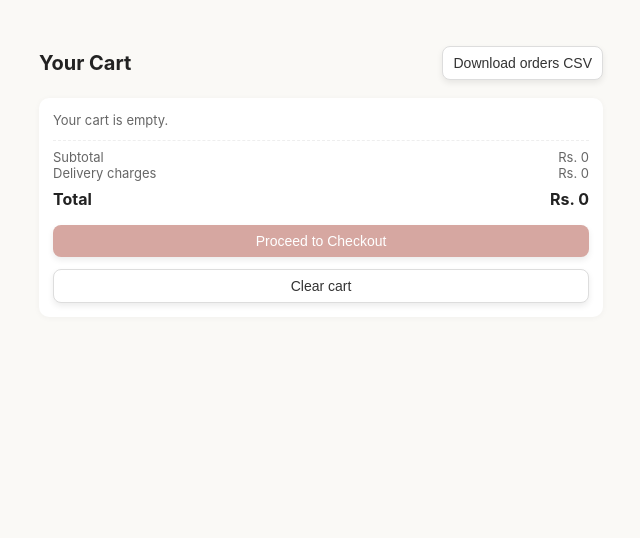
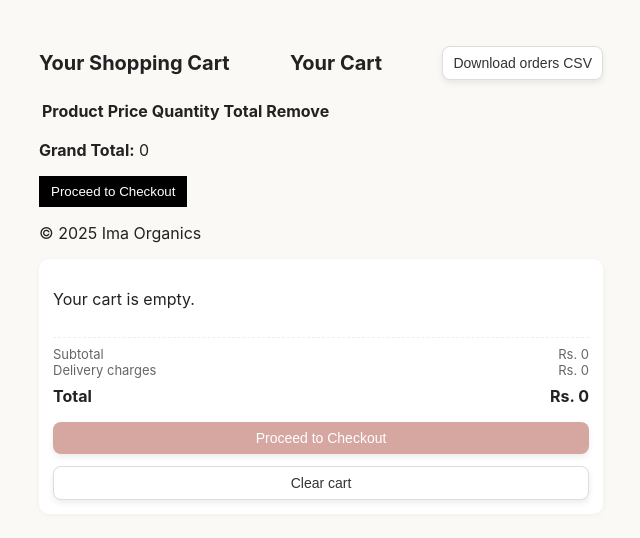
Before and after one commit to miaorganic/cart-checkout, a plain HTML site: page index.html in a window 1280 px wide. Shown: the whole page, without its empty margins (319-959 px from the left). Drawn offline with Linux system fonts and the light colour scheme.

Commit message:
Update index.html

```diff
--- a/index.html
+++ b/index.html
@@ -1,6 +1,11 @@
+<!DOCTYPE html>
 <!doctype html>
 <html lang="en">
 <head>
+    <meta charset="UTF-8">
+    <meta name="viewport" content="width=device-width, initial-scale=1.0">
+    <title>Shopping Cart</title>
+    <link rel="stylesheet" href="style.css">
 <meta charset="utf-8" />
 <meta name="viewport" content="width=device-width,initial-scale=1" />
 <title>Cart & Checkout</title>
@@ -48,14 +53,45 @@
 </style>
 </head>
 <body>
+
   <div class="wrap">
     <header>
+        <h1>Your Shopping Cart</h1>
       <h1>Your Cart</h1>
       <div>
         <button id="downloadOrdersBtn" class="btn mini ghost">Download orders CSV</button>
       </div>
     </header>
 
+    <main>
+        <section id="cart">
+            <table id="cart-items">
+                <thead>
+                    <tr>
+                        <th>Product</th>
+                        <th>Price</th>
+                        <th>Quantity</th>
+                        <th>Total</th>
+                        <th>Remove</th>
+                    </tr>
+                </thead>
+                <tbody>
+                    <!-- Cart items will be inserted here by JavaScript -->
+                </tbody>
+            </table>
+
+            <div id="cart-summary">
+                <p><strong>Grand Total:</strong> <span id="grand-total">0</span></p>
+                <button id="checkout-btn">Proceed to Checkout</button>
+            </div>
+        </section>
+    </main>
+
+    <footer>
+        <p>&copy; 2025 Ima Organics</p>
+    </footer>
+
+    <script src="cart.js"></script>
     <div class="cartbox">
       <div class="cart-items" id="cartItemsContainer"></div>
 
```
